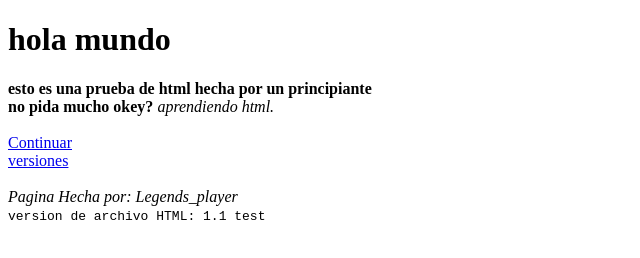
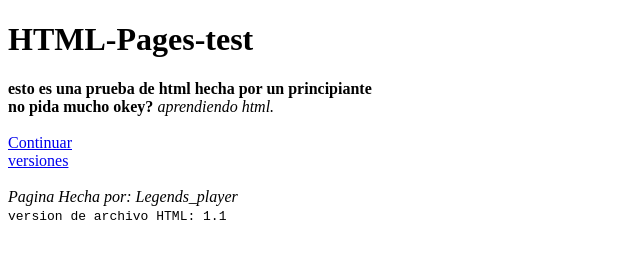
Before and after one commit to legendsplayer90/HTML-Pages-Tests, a plain HTML site: page index.html in a window 1280 px wide. Shown: the whole page, without its empty margins (0-640 px from the left). Drawn offline with Linux system fonts and the light colour scheme.

Commit message:
Update index.html

```diff
--- a/index.html
+++ b/index.html
@@ -6,15 +6,15 @@
  <meta name="keywords" content="prueba html, html, html5">
  <meta name="viewport" content="width=device-width, initial-scale=1.0">
  <meta http-equiv="X-UA-Compatible" content="IE=edge">
- <title>Prueba html</title>
+ <title>HTML-Pages-test</title>
 </head>
 <body>
-<H1>hola mundo</H1>
+<H1>HTML-Pages-test</H1>
 <strong>esto es una prueba de html hecha por un principiante<br>no pida mucho okey?</strong>
 <em>aprendiendo html.<br></em><br>
 <a href="Pagina2.html">Continuar</a><br>
 <a href="versiones.html">versiones</a><br>
 <i><br>Pagina Hecha por: Legends_player</i><br>
-<code>version de archivo HTML: 1.1 test</code>
+<code>version de archivo HTML: 1.1 </code>
 </body>
 </html>
```
